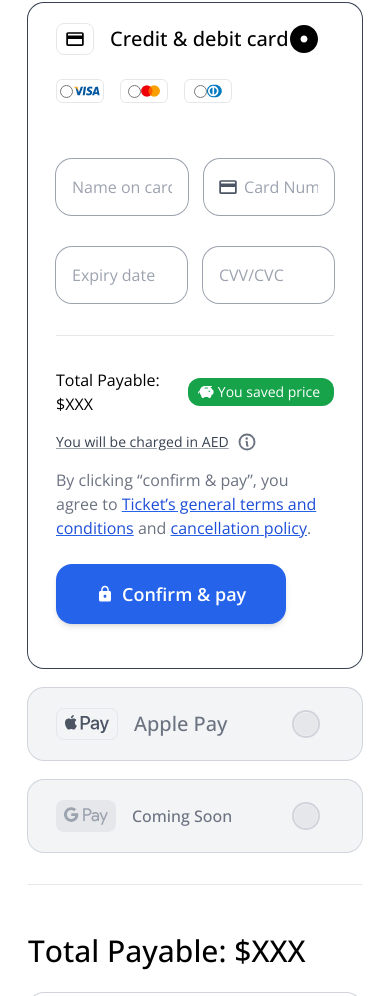
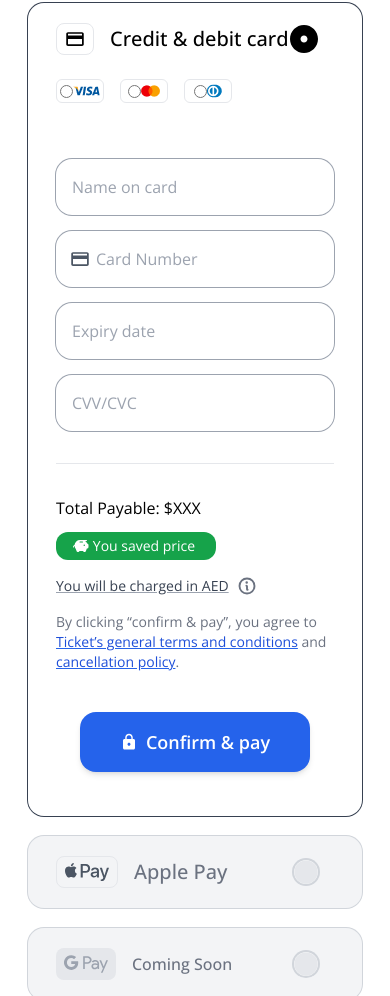
Before and after one commit to warmachine028/magnifico, a React (Vite) app: page /payment in a window 390 px wide. Shown: the part 2327-3323 px from the top of the page. Built offline with nearby package versions, Linux system fonts and the light colour scheme.

Commit message:
feat: added responsiveness

```diff
--- a/src/components/CreditCardForm.jsx
+++ b/src/components/CreditCardForm.jsx
@@ -23,22 +23,22 @@ const CreditCardForm = () => {
 			</div>
 			<div>
 				<div className="flex flex-col gap-4 pt-4">
-					<div className="flex flex-row gap-4 pt-4">
-						<input className="h-14 w-1/2 rounded-2xl px-4 ring-1 ring-gray-400 after:ml-0.5 after:text-red-500 placeholder:after:content-['*']" placeholder="Name on card" required autoComplete="cc-name" type="text" />
-						<div className="relative w-1/2">
+					<div className="flex flex-col gap-4 pt-4 sm:flex-row">
+						<input className="h-14 w-full rounded-2xl px-4 ring-1 ring-gray-400 after:ml-0.5 after:text-red-500 placeholder:after:content-['*'] sm:w-1/2" placeholder="Name on card" required autoComplete="cc-name" type="text" />
+						<div className="relative w-full sm:w-1/2">
 							<div className="pointer-events-none absolute inset-y-0 start-0 flex items-center ps-3.5">
 								<IoMdCard className="size-5 text-gray-600" />
 							</div>
 							<input type="numeric" className="h-14 w-full rounded-2xl px-4 ps-10 text-gray-400 ring-1 ring-gray-400" placeholder="Card Number" autoComplete="cc-number" required />
 						</div>
 					</div>
-					<div className="flex flex-row gap-4 pt-4">
-						<input className="h-14 w-1/2 rounded-2xl px-4 ring-1 ring-gray-400 after:ml-0.5 after:text-red-500 placeholder:after:content-['*']" placeholder="Expiry date" required autoComplete="cc-exp" type="text" />
-						<input className="h-14 w-1/2 rounded-2xl px-4 ring-1 ring-gray-400 after:ml-0.5 after:text-red-500 placeholder:after:content-['*']" autoComplete="cc-csc" placeholder="CVV/CVC" required type="text" />
+					<div className="flex flex-col gap-4 sm:flex-row sm:pt-4">
+						<input className="h-14 w-full rounded-2xl px-4 ring-1 ring-gray-400 after:ml-0.5 after:text-red-500 placeholder:after:content-['*'] sm:w-1/2" placeholder="Expiry date" required autoComplete="cc-exp" type="text" />
+						<input className="h-14 w-full rounded-2xl px-4 ring-1 ring-gray-400 after:ml-0.5 after:text-red-500 placeholder:after:content-['*'] sm:w-1/2" autoComplete="cc-csc" placeholder="CVV/CVC" required type="text" />
 					</div>
 				</div>
 				<hr className="my-8" />
-				<div className="flex items-center justify-between">
+				<div className="flex flex-col gap-3 sm:flex-row sm:items-center sm:justify-between">
 					<h6>Total Payable: $XXX</h6>
 					<div className="flex w-40 items-center justify-center rounded-xl bg-green-600 text-white">
 						<PiPiggyBankFill />
@@ -54,7 +54,7 @@ const CreditCardForm = () => {
 						<span className="sidebar-tooltip origin left absolute bottom-3 m-2 w-auto min-w-max scale-0 rounded-md bg-gray-100 p-2 text-xs font-medium text-gray-600 shadow-md transition-all duration-100 group-hover:scale-100">More info</span>
 					</div>
 				</div>
-				<p className="text-gray-500">
+				<p className="text-sm text-gray-500 sm:text-lg">
 					By clicking “confirm & pay”, you agree to{' '}
 					<Link to="#" className="text-blue-700 underline decoration-blue-600">
 						Ticket’s general terms and conditions
@@ -65,10 +65,16 @@ const CreditCardForm = () => {
 					</Link>
 					.
 				</p>
-				<button type="submit" className="my-6 flex items-center justify-center gap-2 rounded-2xl bg-blue-600 px-10 py-4 text-lg font-semibold text-white shadow-md">
+				<button type="submit" className="my-6 hidden items-center gap-2 rounded-2xl bg-blue-600 px-10 py-4 text-lg font-semibold text-white shadow-md sm:flex sm:justify-center">
 					<MdLock />
 					Confirm & pay
 				</button>
+				<div className="mt-4 flex justify-center">
+					<button type="submit" className="my-6 flex items-center gap-2 rounded-2xl bg-blue-600 px-10 py-4 text-lg font-semibold text-white shadow-md sm:hidden sm:justify-center">
+						<MdLock />
+						Confirm & pay
+					</button>
+				</div>
 			</div>
 		</form>
 	)
```
